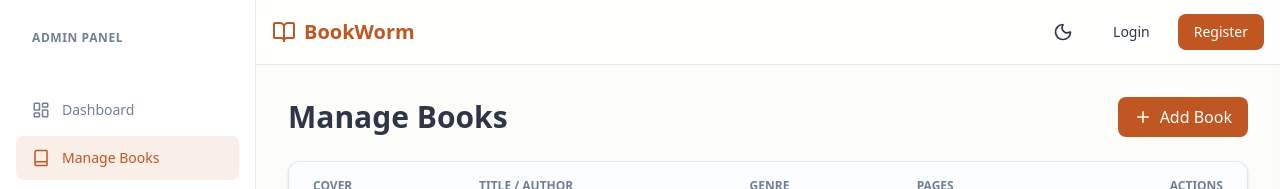
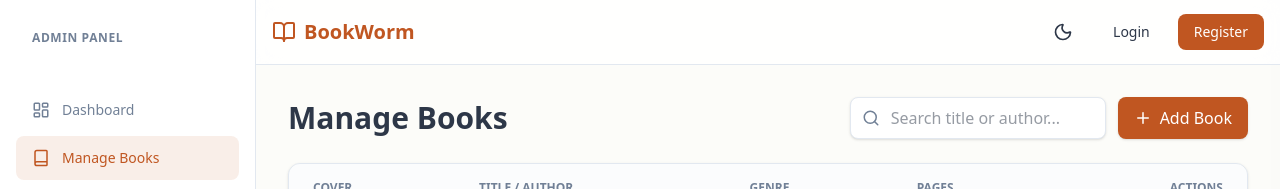
Before and after one commit to Samiul-Alam-Shanto/bookworm, a Next.js app: page /admin/books in a window 1280 px wide. Shown: the top 189 px of the page. Built offline with nearby package versions, Linux system fonts and the light colour scheme; no server answers.

Commit message:
added a spinner for books and a search bar for admin books

```diff
--- a/src/app/(admin)/admin/books/page.jsx
+++ b/src/app/(admin)/admin/books/page.jsx
@@ -5,19 +5,28 @@ import { useQuery, useMutation, useQueryClient } from "@tanstack/react-query";
 import { axiosPublic, axiosSecure } from "@/lib/axios";
 import { toast } from "react-hot-toast";
 import Image from "next/image";
-import { Plus, Edit, Trash2, Loader2 } from "lucide-react";
+import { Plus, Edit, Trash2, Loader2, Search, X } from "lucide-react";
 import Swal from "sweetalert2";
 import BookFormModal from "@/components/admin/BookFormModal";
+
 export default function ManageBooksPage() {
   const queryClient = useQueryClient();
 
-  // Clean State: Only need modal control
   const [isFormOpen, setIsFormOpen] = useState(false);
   const [editingBook, setEditingBook] = useState(null);
+  const [searchTerm, setSearchTerm] = useState("");
 
   const { data: books = [], isLoading } = useQuery({
     queryKey: ["books"],
     queryFn: async () => (await axiosPublic.get("/books")).data,
+  });
+
+  const filteredBooks = books.filter((book) => {
+    const term = searchTerm.toLowerCase();
+    return (
+      book.title.toLowerCase().includes(term) ||
+      book.author.toLowerCase().includes(term)
+    );
   });
 
   const deleteMutation = useMutation({
@@ -52,14 +61,42 @@ export default function ManageBooksPage() {
 
   return (
     <div className="max-w-6xl mx-auto space-y-6">
-      <div className="flex justify-between items-center">
+      {/* Header with Search and Add Button */}
+      <div className="flex flex-col md:flex-row justify-between items-start md:items-center gap-4">
         <h1 className="text-3xl font-bold font-serif">Manage Books</h1>
-        <button
-          onClick={handleCreate}
-          className="flex items-center gap-2 px-4 py-2 bg-primary text-primary-foreground rounded-lg hover:opacity-90 transition"
-        >
-          <Plus size={18} /> Add Book
-        </button>
+
+        <div className="flex gap-3 w-full md:w-auto">
+          {/* [NEW] Search Input */}
+          <div className="relative flex-1 md:w-64">
+            <Search
+              className="absolute left-3 top-1/2 -translate-y-1/2 text-muted-foreground"
+              size={18}
+            />
+            <input
+              type="text"
+              placeholder="Search title or author..."
+              value={searchTerm}
+              onChange={(e) => setSearchTerm(e.target.value)}
+              className="w-full pl-10 pr-4 py-2 bg-card border border-border rounded-lg focus:outline-none focus:ring-2 focus:ring-primary/50 transition shadow-sm"
+            />
+            {searchTerm && (
+              <button
+                onClick={() => setSearchTerm("")}
+                className="absolute right-3 top-1/2 -translate-y-1/2 text-muted-foreground hover:text-foreground"
+              >
+                <X size={14} />
+              </button>
+            )}
+          </div>
+
+          <button
+            onClick={handleCreate}
+            className="flex items-center gap-2 px-4 py-2 bg-primary text-primary-foreground rounded-lg hover:opacity-90 transition font-medium shadow-sm whitespace-nowrap"
+          >
+            <Plus size={18} />{" "}
+            <span className="hidden sm:inline">Add Book</span>
+          </button>
+        </div>
       </div>
 
       {/* Table Section */}
@@ -83,17 +120,20 @@ export default function ManageBooksPage() {
                     Loading...
                   </td>
                 </tr>
-              ) : books.length === 0 ? (
+              ) : filteredBooks.length === 0 ? (
+                // Handle Empty State based on Search vs Empty DB
                 <tr>
                   <td
                     colSpan="5"
-                    className="px-6 py-8 text-center text-muted-foreground"
+                    className="px-6 py-12 text-center text-muted-foreground"
                   >
-                    No books found.
+                    {searchTerm
+                      ? `No books found matching "${searchTerm}"`
+                      : "No books found. Add one to get started!"}
                   </td>
                 </tr>
               ) : (
-                books.map((book) => (
+                filteredBooks.map((book) => (
                   <tr key={book._id} className="hover:bg-muted/10 transition">
                     <td className="px-6 py-4">
                       <div className="relative w-12 h-16 rounded overflow-hidden shadow-sm bg-muted">
@@ -112,7 +152,6 @@ export default function ManageBooksPage() {
                       </p>
                     </td>
                     <td className="px-6 py-4">
-                      {/*  Multi-Select Display */}
                       {book.genres?.map((g) => (
                         <span
                           key={g}
@@ -123,16 +162,18 @@ export default function ManageBooksPage() {
                       ))}
                     </td>
                     <td className="px-6 py-4 text-sm">{book.total_pages}</td>
-                    <td className="px-6 py-4 text-right space-x-2">
+                    <td className="px-6 py-4 text-right space-x-2 whitespace-nowrap">
                       <button
                         onClick={() => handleEdit(book)}
-                        className="p-2 text-blue-500 hover:bg-blue-50 rounded-lg"
+                        className="p-2 text-blue-500 hover:bg-blue-50 rounded-lg transition"
+                        title="Edit"
                       >
                         <Edit size={18} />
                       </button>
                       <button
                         onClick={() => handleDelete(book._id)}
-                        className="p-2 text-red-500 hover:bg-red-50 rounded-lg"
+                        className="p-2 text-red-500 hover:bg-red-50 rounded-lg transition"
+                        title="Delete"
                       >
                         <Trash2 size={18} />
                       </button>
@@ -145,7 +186,6 @@ export default function ManageBooksPage() {
         </div>
       </div>
 
-      {/* Modal */}
       <BookFormModal
         isOpen={isFormOpen}
         onClose={() => setIsFormOpen(false)}
--- /dev/null
+++ b/src/app/(main)/books/loading.jsx
@@ -0,0 +1,14 @@
+import { Loader2 } from "lucide-react";
+
+export default function Loading() {
+  return (
+    <div className="fixed inset-0 z-50 flex items-center justify-center bg-background/80 backdrop-blur-sm">
+      <div className="flex flex-col items-center gap-4">
+        <Loader2 className="animate-spin text-primary" size={48} />
+        <p className="text-muted-foreground font-medium animate-pulse">
+          Loading BookWorm...
+        </p>
+      </div>
+    </div>
+  );
+}
```
